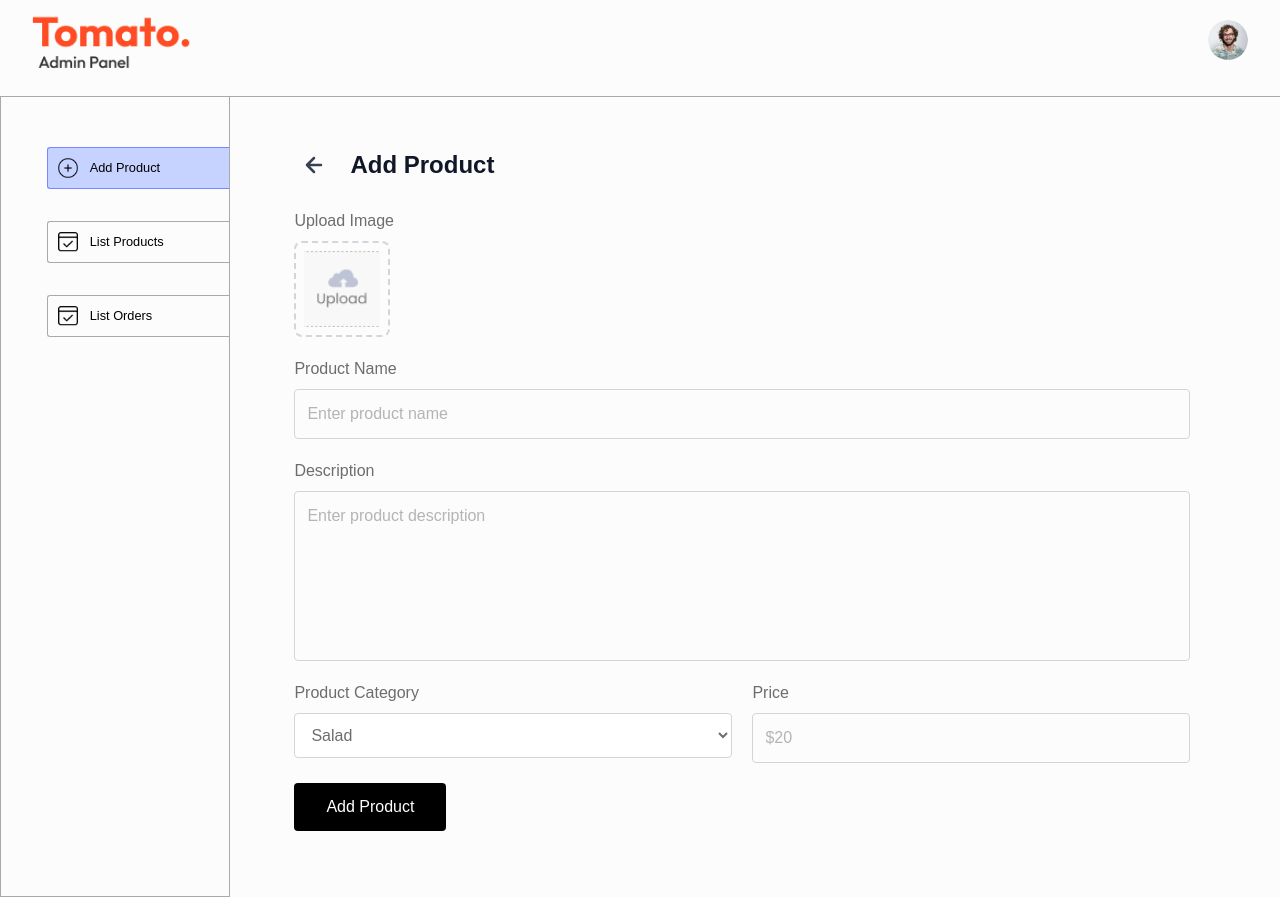
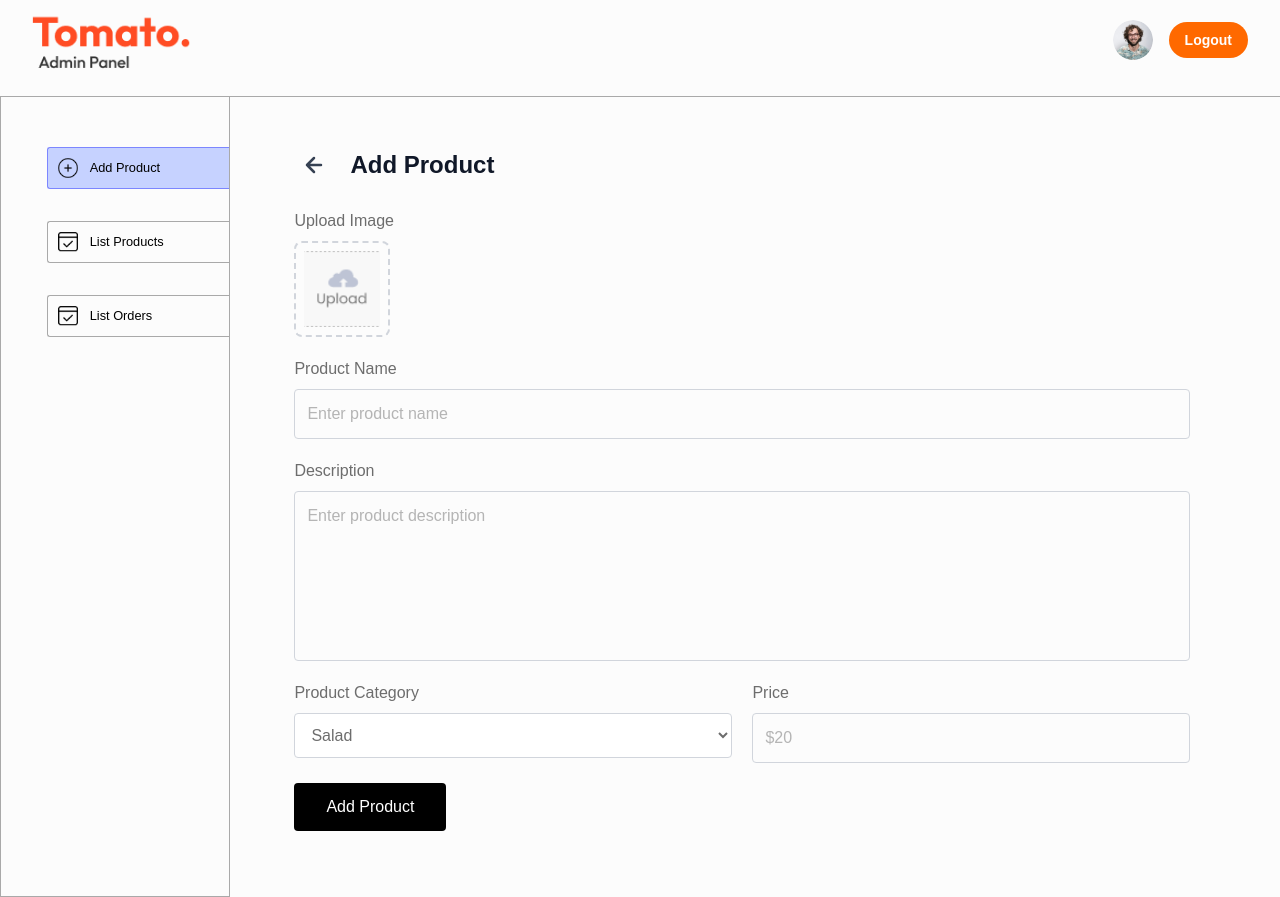
Before and after one commit to Winfredo/Food-Delivery-App, a Next.js app in the folder admin/: page /add in a window 1280 px wide. Built offline with nearby package versions, Linux system fonts and the light colour scheme; no server answers; sample sign-in values are in the browser's storage.

Commit message:
adding the logout feature

```diff
--- a/admin/components/Navbar.tsx
+++ b/admin/components/Navbar.tsx
@@ -1,14 +1,38 @@
-import React from 'react'
+"use client";
+import React from "react";
 import Link from "next/link";
+import { useRouter } from "next/navigation";
+import { toast } from "react-toastify";
+
 const Navbar = () => {
+  const router = useRouter();
+
+  const handleLogout = () => {
+    localStorage.removeItem("adminToken");
+    toast.success("Logged out successfully!", { theme: "dark" });
+    router.push("/login");
+  };
+
   return (
-  <div className='w-full h-20 flex items-center justify-between px-8 py-7 mb-4'>
-  <Link href="/" className="flex items-center">
-    <img src="/assets/logo.png" alt='Logo' className='w-20 md:w-32 lg:w-40' />
-  </Link>
-  <img src="/assets/profile_image.png" alt='Profile picture' className='w-10 h-10 rounded-full' />
-</div>
-  )
-}
+    <div className="w-full h-20 flex items-center justify-between px-8 py-7 mb-4">
+      <Link href="/" className="flex items-center">
+        <img src="/assets/logo.png" alt="Logo" className="w-20 md:w-32 lg:w-40" />
+      </Link>
+      <div className="flex items-center gap-4">
+        <img
+          src="/assets/profile_image.png"
+          alt="Profile picture"
+          className="w-10 h-10 rounded-full"
+        />
+        <button
+          onClick={handleLogout}
+          className="bg-orange-500 hover:bg-orange-600 text-white px-4 py-2 rounded-full text-sm font-semibold transition-colors"
+        >
+          Logout
+        </button>
+      </div>
+    </div>
+  );
+};
 
-export default Navbar
+export default Navbar;
```
